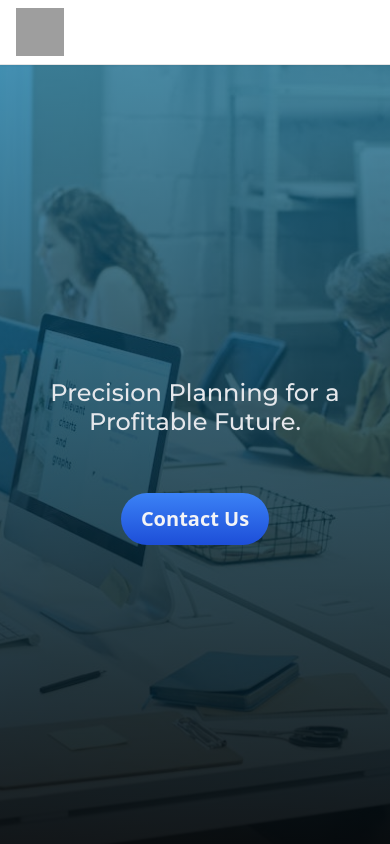
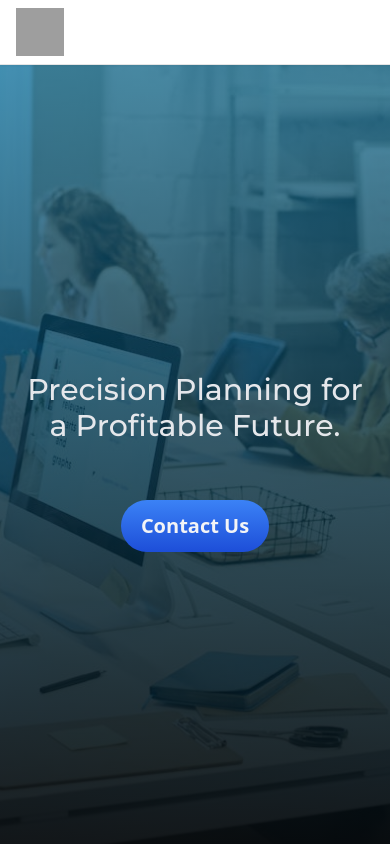
Before and after one commit to sarojdey/ca-website, a React (Vite) app: page / in a window 390 px wide. Shown: the top 844 px of the page. Built offline with nearby package versions, Linux system fonts and the light colour scheme; grey boxes are pictures that could not be loaded; a web font is replaced by a local one.

Commit message:
small change

```diff
--- a/src/components/Home/Slider.jsx
+++ b/src/components/Home/Slider.jsx
@@ -10,7 +10,7 @@ function Slider() {
       />
       <div className="absolute inset-0 w-full h-full bg-gradient-to-t from-[#04090cea] to-[#0772a0ad]"></div>
       <div className="absolute inset-0 w-full h-full z-10 flex flex-col justify-center items-center text-center">
-        <h2 className="text-2xl md:text-5xl leading-[1.2]  font-medium w-[90%] md:w-[70%] lg:w-[50%]  text-gray-200 font-montserrat mt-20">
+        <h2 className="text-3xl md:text-5xl leading-[1.2]  font-medium w-[90%] md:w-[70%] lg:w-[50%]  text-gray-200 font-montserrat mt-20">
           Precision Planning for a Profitable Future.
         </h2>
         <button className="bg-gradient-to-b from-blue-500 to-blue-700 text-xl text-gray-100 px-5 py-3 rounded-full font-semibold mt-14">
```
